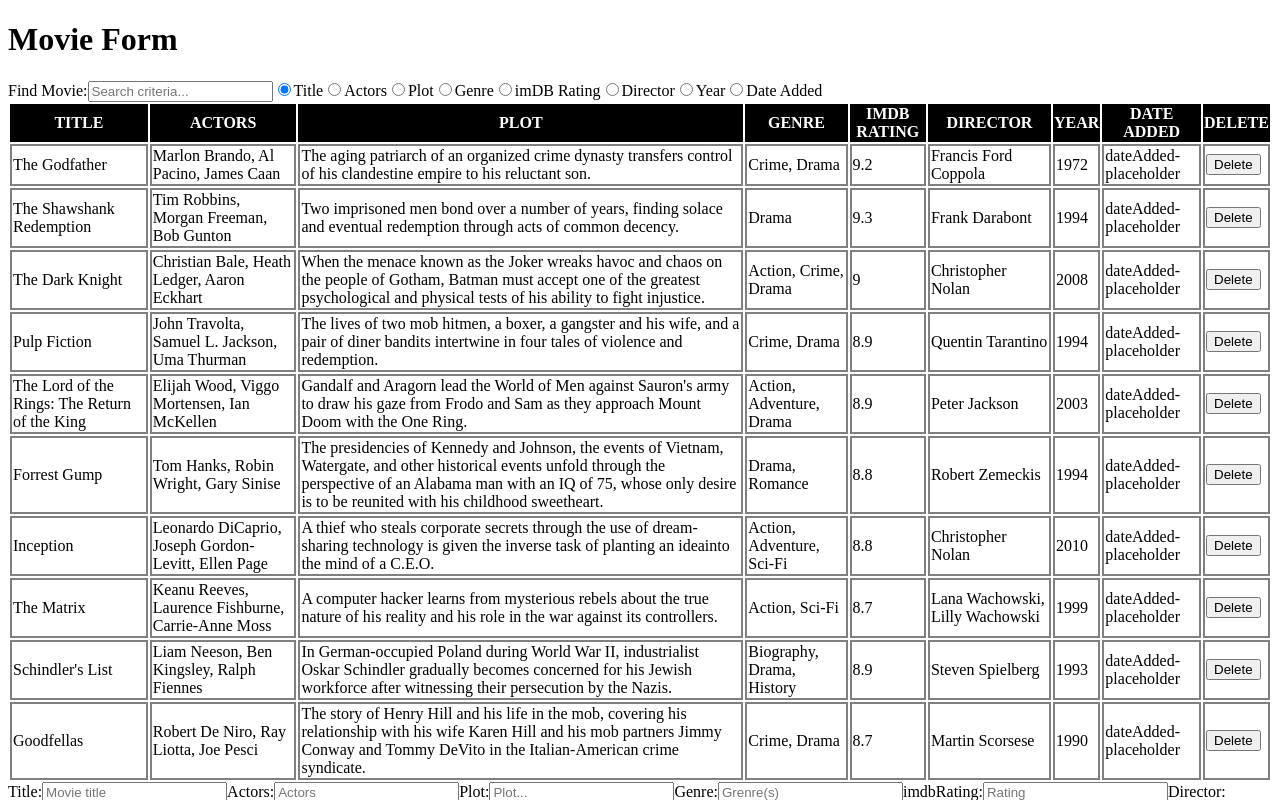
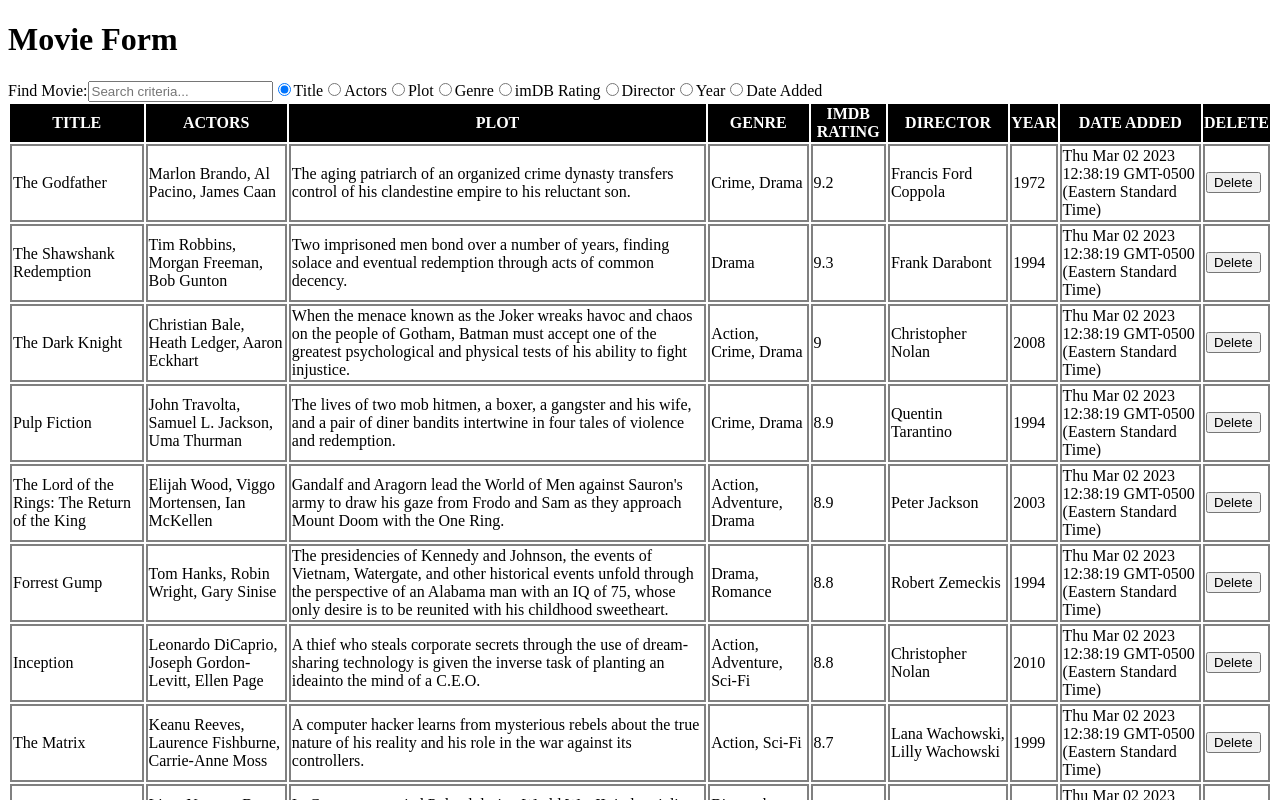
Before and after one commit to Michael-J-Fernandez/movie-project, a React (Create React App) app: page / in a window 1280 px wide. Shown: the top 800 px of the page. Built offline with nearby package versions, Linux system fonts and the light colour scheme.

Commit message:
Added date values to dateAdded.

```diff
--- a/src/data.js
+++ b/src/data.js
@@ -9,7 +9,7 @@
     imdbRating: 9.2,
     director: "Francis Ford Coppola",
     year: 1972,
-    dateAdded: "dateAdded-placeholder",
+    dateAdded: "Thu Mar 02 2023 12:38:19 GMT-0500 (Eastern Standard Time)"
   },
   {
     title: "The Shawshank Redemption",
@@ -19,7 +19,7 @@
     imdbRating: 9.3,
     director: "Frank Darabont",
     year: 1994,
-    dateAdded: "dateAdded-placeholder",
+    dateAdded: "Thu Mar 02 2023 12:38:19 GMT-0500 (Eastern Standard Time)"
   },
   {
     title: "The Dark Knight",
@@ -29,7 +29,7 @@
     imdbRating: 9.0,
     director: "Christopher Nolan",
     year: 2008,
-    dateAdded: "dateAdded-placeholder",
+    dateAdded: "Thu Mar 02 2023 12:38:19 GMT-0500 (Eastern Standard Time)"
   },
   {
     title: "Pulp Fiction",
@@ -39,7 +39,7 @@
     imdbRating: 8.9,
     director: "Quentin Tarantino",
     year: 1994,
-    dateAdded: "dateAdded-placeholder",
+    dateAdded: "Thu Mar 02 2023 12:38:19 GMT-0500 (Eastern Standard Time)"
   },
   {
     title: "The Lord of the Rings: The Return of the King",
@@ -49,7 +49,7 @@
     imdbRating: 8.9,
     director: "Peter Jackson",
     year: 2003,
-    dateAdded: "dateAdded-placeholder",
+    dateAdded: "Thu Mar 02 2023 12:38:19 GMT-0500 (Eastern Standard Time)"
   },
   {
     title: "Forrest Gump",
@@ -59,7 +59,7 @@
     imdbRating: 8.8,
     director: "Robert Zemeckis",
     year: 1994,
-    dateAdded: "dateAdded-placeholder",
+    dateAdded: "Thu Mar 02 2023 12:38:19 GMT-0500 (Eastern Standard Time)"
   },
   {
     title: "Inception",
@@ -69,7 +69,7 @@
     imdbRating: 8.8,
     director: "Christopher Nolan",
     year: 2010,
-    dateAdded: "dateAdded-placeholder",
+    dateAdded: "Thu Mar 02 2023 12:38:19 GMT-0500 (Eastern Standard Time)"
   },
   {
     title: "The Matrix",
@@ -79,7 +79,7 @@
     imdbRating: 8.7,
     director: "Lana Wachowski, Lilly Wachowski",
     year: 1999,
-    dateAdded: "dateAdded-placeholder",
+    dateAdded: "Thu Mar 02 2023 12:38:19 GMT-0500 (Eastern Standard Time)"
   },
   {
     title: "Schindler's List",
@@ -89,7 +89,7 @@
     imdbRating: 8.9,
     director: "Steven Spielberg",
     year: 1993,
-    dateAdded: "dateAdded-placeholder",
+    dateAdded: "Thu Mar 02 2023 12:38:19 GMT-0500 (Eastern Standard Time)"
   },
   {
     title: "Goodfellas",
@@ -99,7 +99,7 @@
     imdbRating: 8.7,
     director: "Martin Scorsese",
     year: 1990,
-    dateAdded: "dateAdded-placeholder",
+    dateAdded: "Thu Mar 02 2023 12:38:19 GMT-0500 (Eastern Standard Time)"
   },
 ];
 
```
